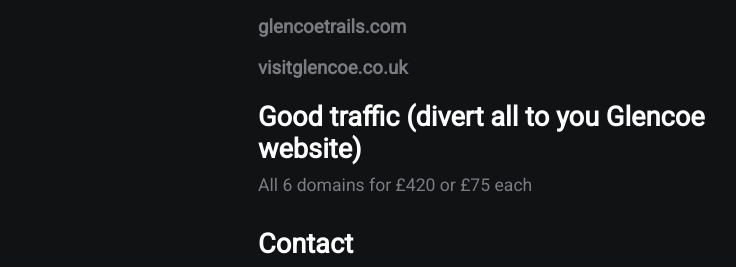
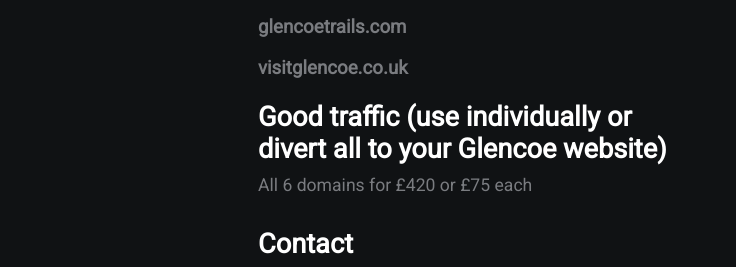
Before and after one commit to LCuinu/lcuinu.github.io, a plain HTML site: page index.html in a window 1280 px wide. Shown: the part 300-567 px from the top of the page, 382-1118 px from the left. Drawn offline with Linux system fonts and the light colour scheme.

Commit message:
Update index.html

```diff
--- a/index.html
+++ b/index.html
@@ -26,7 +26,7 @@
             <h3>glencoetrail.com</h3>
             <h3>glencoetrails.com</h3>
             <h3>visitglencoe.co.uk</h3>
-            <h2>Good traffic (divert all to you Glencoe website)</h2>
+            <h2>Good traffic (use individually or divert all to your Glencoe website)</h2>
             <p>All 6 domains for £420 or £75 each</p>
 
             <h2>Contact</h2>
```
